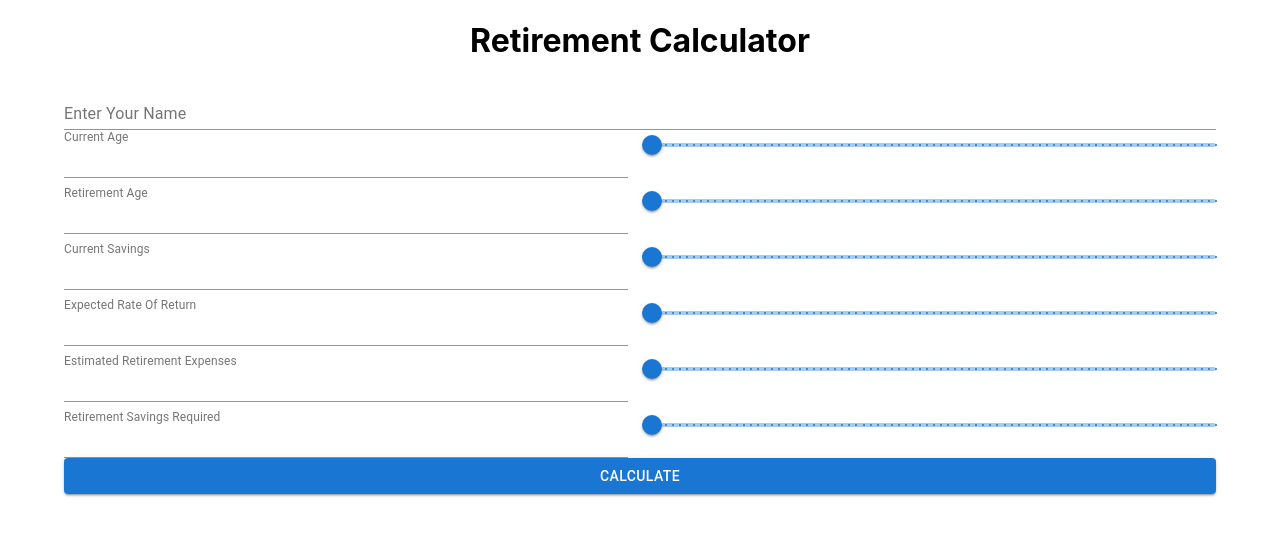
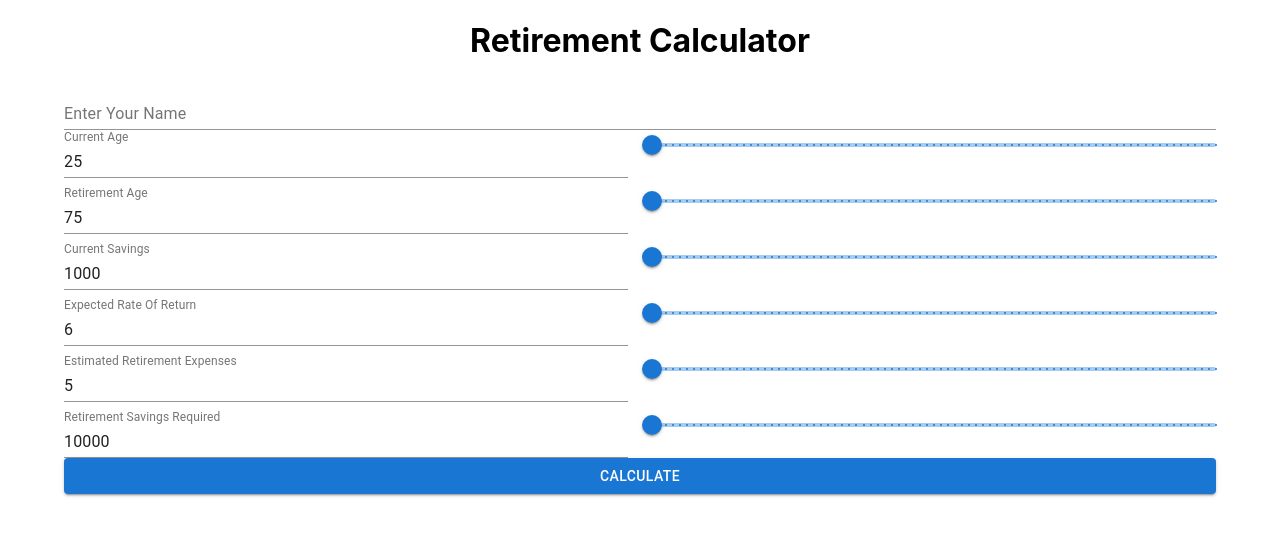
Before and after one commit to BarshaMalbul1/retirement_calculator, a React (Create React App) app: page / in a window 1280 px wide. Shown: the top 536 px of the page. Built offline with nearby package versions, Linux system fonts and the light colour scheme.

Commit message:
form fixed

```diff
--- a/src/Component/FormComponent.js
+++ b/src/Component/FormComponent.js
@@ -10,13 +10,13 @@ import CalulationScript from '../Helper/CalulationScript';
 
 function FormComponent()
 {
-    const [currentAge,setCurrentAge] = useState();
-    const [retirementAge,setRetirementAge] = useState();
-    const [currentSavings,setCurrentSavings] = useState();
-    const [expectedROR,setExpectedROR] = useState();
-    const [estimatedRE,setEstimatedRE] = useState();
-    const [retirementSR,setRetirementSR] = useState();
-    const [clientName,setClientName] = useState();
+    const [currentAgeState,setCurrentAge] = useState();
+    const [retirementAgeState,setRetirementAge] = useState();
+    const [currentSavingsState,setCurrentSavings] = useState();
+    const [expectedRORState,setExpectedROR] = useState();
+    const [estimatedREState,setEstimatedRE] = useState();
+    const [retirementSRState,setRetirementSR] = useState();
+    const [clientNameState,setClientName] = useState();
 
     const validationSchema = yup.object({
         currentAge: yup
@@ -46,7 +46,7 @@ function FormComponent()
             'ERROR: Enter a valid current savings',
             (value) => value > 0
             ),
-          expectedRateOfReturn: yup
+            expectedROR: yup
           .number('Enter a valid expected rate of return')
           .integer("Expected rate of return is required")
           .test(
@@ -55,14 +55,14 @@ function FormComponent()
             (value) => value > 0
             )
           .required('Expected rate of return is required'),
-          estimatedRetirementExpenses: yup
+          estimatedRE: yup
           .number('Enter a valid estimated retirement expenses')
           .test(
             'Is positive?',
             'ERROR: Enter a valid estimated retirement expenses',
             (value) => value >= 0
             ),
-          retirementSavingsRequired: yup
+            retirementSR: yup
           .number('Enter a valid retirement savings required')
           .test(
             'Is positive?',
@@ -76,68 +76,74 @@ function FormComponent()
           currentAge:25,
           retirementAge: 75,
           currentSavings: 1000,
-          expectedRateOfReturn: 6,
-          estimatedRetirementExpenses: 0,
-          retirementSavingsRequired: 0,
+          expectedROR: 6,
+          estimatedRE: 5,
+          retirementSR: 10000,
           clientName:'',
         },
         validationSchema:validationSchema,
         onSubmit: (values) => {
-          Alert("sss")
-          setCurrentAge(values.currentAge)
-          setRetirementAge(values.retirementAge)
-          setCurrentSavings(values.currentSavings)
-          setExpectedROR(values.expectedRateOfReturn)
-          setEstimatedRE(values.estimatedRetirementExpenses)
-          setRetirementSR(values.retirementSavingsRequired)
-          setClientName(values.clientName)
+          console.log(values)
+          // setCurrentAge(values.currentAge)
+          // setRetirementAge(values.retirementAge)
+          // setCurrentSavings(values.currentSavings)
+          // setExpectedROR(values.expectedRateOfReturn)
+          // setEstimatedRE(values.estimatedRetirementExpenses)
+          // setRetirementSR(values.retirementSavingsRequired)
+          // setClientName(values.clientName)
         }});
 
         const handleSliderChange = (event, newValue) => {
             switch(event.target.childNodes[0].name){
               case "currentAgeSlider":
                     setCurrentAge(newValue);
+                    formik.values.currentAge= newValue;
                     break;
                 case "retirementAgeSlider":
                     setRetirementAge(newValue);
+                    formik.values.retirementAge= newValue;
                     break;
                 case "currentSavingsSlider":
                     setCurrentSavings(newValue);
+                    formik.values.currentSavings= newValue;
                     break;
                 case "expectedRORSlider":
                   setExpectedROR(newValue);
+                  formik.values.expectedROR= newValue;
                   break;
                 case "estimatedRESlider":
                   setEstimatedRE(newValue);
+                  formik.values.estimatedRE= newValue;
                   break;
                 case "retirementSRSlider":
                   setRetirementSR(newValue);
+                  formik.values.retirementSR= newValue;
                   break;
             }
         };
 
         const updateSlider = (event)=> {
-            switch(event.target.name)
-            {
-              case "currentAge":
-                    setCurrentAge(event.target.value);
-                    break;
-                case "retirementAge":
-                    setRetirementAge(event.target.value);
-                    break;
-                    case "currentSavings":
-                      setCurrentSavings(event.target.value);
-                      break;
-                  case "expectedROR":
-                    setExpectedROR(event.target.value);
-                    break;
-                  case "estimatedRE":
-                    setEstimatedRE(event.target.value);
-                    break;
-                  case "retirementSR":
-                    setRetirementSR(event.target.value);
-                    break;
-            }
+            // switch(event.target.name)
+            // {
+            //   case "currentAge":
+            //         setCurrentAge(event.target.value);
+            //         break;
+            //     case "retirementAge":
+            //         setRetirementAge(event.target.value);
+            //         break;
+            //         case "currentSavings":
+            //           setCurrentSavings(event.target.value);
+            //           break;
+            //       case "expectedROR":
+            //         setExpectedROR(event.target.value);
+            //         break;
+            //       case "estimatedRE":
+            //         setEstimatedRE(event.target.value);
+            //         break;
+            //       case "retirementSR":
+            //         setRetirementSR(event.target.value);
+            //         break;
+            // }
         };
 
     return (
@@ -159,8 +165,8 @@ function FormComponent()
                   id="currentAge"
                   name="currentAge"
                   label="Current Age"
-                  value={currentAge}
-                  onChange={updateSlider}
+                  value={formik.values.currentAge}
+                  onChange={formik.handleChange}
                   InputLabelProps={{
                       shrink: true,
                     }}
@@ -172,7 +178,7 @@ function FormComponent()
                 </Grid>
                 <Grid item xs={6}>
                 <Slider
-                  value={currentAge}
+                  value={currentAgeState}
                   name="currentAgeSlider"
                   valueLabelDisplay="auto"
                   step={1}
@@ -188,8 +194,8 @@ function FormComponent()
                   id="retirementAge"
                   name="retirementAge"
                   label="Retirement Age"
-                  value={retirementAge}
-                  onChange={updateSlider}
+                  value={formik.values.retirementAge}
+                  onChange={formik.handleChange}
                   InputLabelProps={{
                       shrink: true,
                     }}
@@ -197,7 +203,7 @@ function FormComponent()
                 </Grid>
                 <Grid item xs={6}>
                 <Slider
-                  value={retirementAge}
+                  value={retirementAgeState}
                   name="retirementAgeSlider"
                   valueLabelDisplay="auto"
                   step={1}
@@ -213,8 +219,8 @@ function FormComponent()
                   id="currentSavings"
                   name="currentSavings"
                   label="Current Savings"
-                  value={currentSavings}
-                  onChange={updateSlider}
+                  value={formik.values.currentSavings}
+                  onChange={formik.handleChange}
                   InputLabelProps={{
                       shrink: true,
                     }}
@@ -222,7 +228,7 @@ function FormComponent()
                 </Grid>
                 <Grid item xs={6}>
                 <Slider
-                  value={currentSavings}
+                  value={currentSavingsState}
                   name="currentSavingsSlider"
                   valueLabelDisplay="auto"
                   step={1}
@@ -238,8 +244,8 @@ function FormComponent()
                   id="expectedROR"
                   name="expectedROR"
                   label="Expected Rate Of Return"
-                  value={expectedROR}
-                  onChange={updateSlider}
+                  value={formik.values.expectedROR}
+                  onChange={formik.handleChange}
                   InputLabelProps={{
                       shrink: true,
                     }}
@@ -247,7 +253,7 @@ function FormComponent()
                 </Grid>
                 <Grid item xs={6}>
                 <Slider
-                  value={expectedROR}
+                  value={expectedRORState}
                   name="expectedRORSlider"
                   valueLabelDisplay="auto"
                   step={1}
@@ -264,8 +270,8 @@ function FormComponent()
                   id="estimatedRE"
                   name="estimatedRE"
                   label="Estimated Retirement Expenses"
-                  value={estimatedRE}
-                  onChange={updateSlider}
+                  value={formik.values.estimatedRE}
+                  onChange={formik.handleChange}
                   InputLabelProps={{
                       shrink: true,
                     }}
@@ -273,7 +279,7 @@ function FormComponent()
                 </Grid>
                 <Grid item xs={6}>
                 <Slider
-                  value={estimatedRE}
+                  value={estimatedREState}
                   name="estimatedRESlider"
                   valueLabelDisplay="auto"
                   step={1}
@@ -290,8 +296,8 @@ function FormComponent()
                   id="retirementSR"
                   name="retirementSR"
                   label="Retirement Savings Required"
-                  value={retirementSR}
-                  onChange={updateSlider}
+                  value={formik.values.retirementSR}
+                  onChange={formik.handleChange}
                   InputLabelProps={{
                       shrink: true,
                     }}
@@ -299,7 +305,7 @@ function FormComponent()
                 </Grid>
                 <Grid item xs={6}>
                 <Slider
-                  value={retirementSR}
+                  value={retirementSRState}
                   name="retirementSRSlider"
                   valueLabelDisplay="auto"
                   step={1}
```
